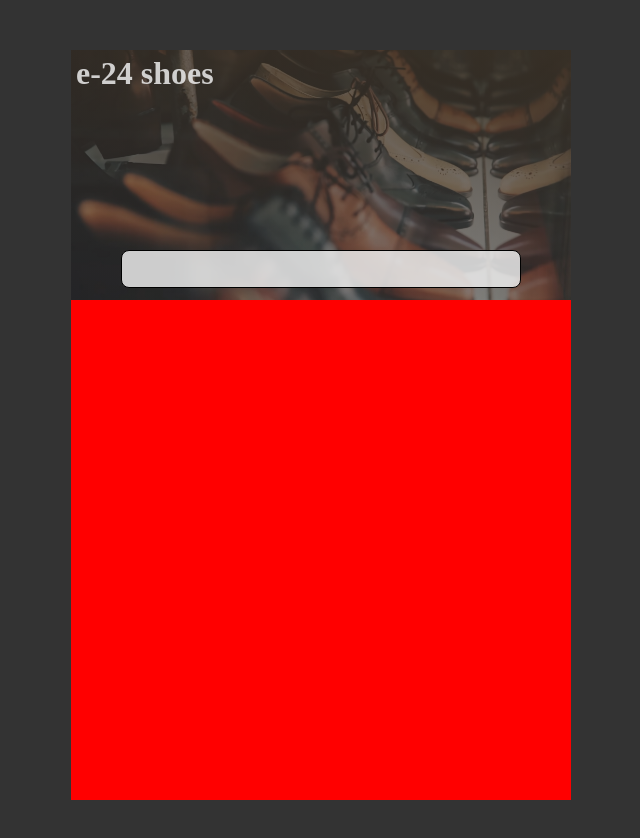
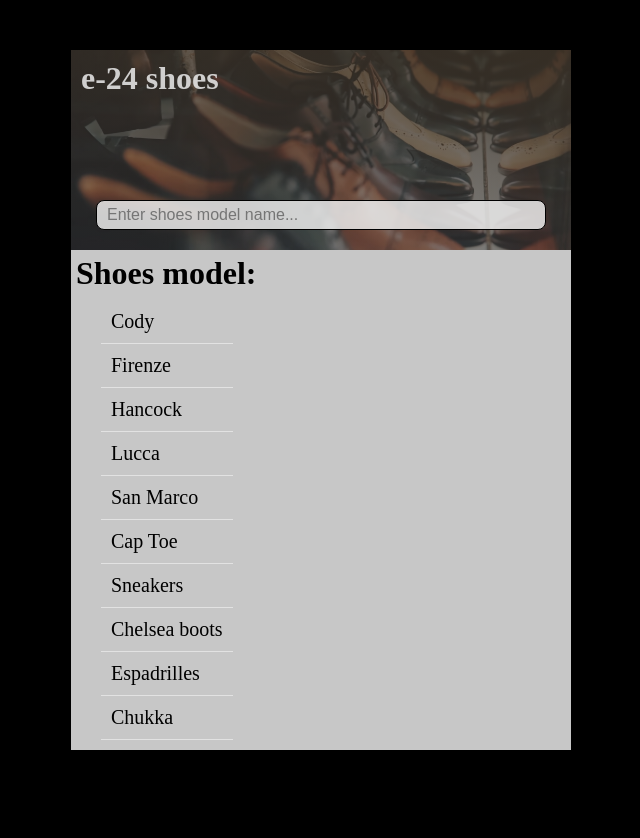
Before and after one commit to PrzemoAL13/ProjectFindInTheList, a plain HTML site: page index.html in a window 1280 px wide. Shown: the whole page, without its empty margins (319-959 px from the left). After the commit the page ends 800 px from the top, so only its background shows below. Drawn offline with Linux system fonts and the light colour scheme.

Commit message:
ul list styling

```diff
--- a/index.html
+++ b/index.html
@@ -13,11 +13,23 @@
 
     <div class="header-section">
         <h1 class="header-section__title">e-24 shoes</h1>
-        <input type="text" class="header-section__input">
+        <input type="text" class="header-section__input" placeholder="Enter shoes model name...">
     </div>
 
     <div class="main-section">
-
+        <h2 class="main-section__tittle">Shoes model: </h2>
+        <ul class="main-section__ullist">
+            <li>Cody</li>
+            <li>Firenze</li>
+            <li>Hancock</li>
+            <li>Lucca</li>
+            <li>San Marco</li>
+            <li>Cap Toe</li>
+            <li>Sneakers</li>
+            <li>Chelsea boots</li>
+            <li>Espadrilles</li>
+            <li>Chukka</li>
+        </ul>
     </div>
 
 
--- a/sass/style.scss
+++ b/sass/style.scss
@@ -15,27 +15,27 @@ body {
 	justify-content: center;
 	align-items: center;
 	flex-direction: column;
-	background-color: #333;
+	background-color: $pure-black;
 }
 
 .header-section {
 	position: relative;
 	width: 500px;
-	height: 250px;
+	height: 200px;
 	@include heroImg("../img/footwear-1838767_1920.jpg");
 
 	&__title {
 		position: absolute;
-		margin: 5px 5px;
+		margin: 10px 10px;
 		color: $light-white;
 	}
 
 	&__input {
 		position: absolute;
 		height: 15%;
-		width: 80%;
-		bottom: 5%;
-		left: 10%;
+		width: 90%;
+		bottom: 10%;
+		left: 5%;
 		padding: 10px;
 		border: 1.5px solid $pure-black;
 		border-radius: 8px;
@@ -45,7 +45,28 @@ body {
 }
 
 .main-section {
+	position: relative;
 	width: 500px;
 	height: 500px;
-	background-color: red;
+	background-color: $light-white;
+
+	&__tittle {
+		position: absolute;
+		font-size: 32px;
+		margin: 5px 5px;
+		color: $pure-black;
+	}
+
+	&__ullist {
+		position: absolute;
+		font-size: 20px;
+		padding: 50px 30px;
+		color: $pure-black;
+		list-style: none;
+
+		li {
+			padding: 10px;
+			border-bottom: 1px solid rgb(226, 226, 226);
+		}
+	}
 }
```
Also changed, not shown: css/style.css, 1 other file.
